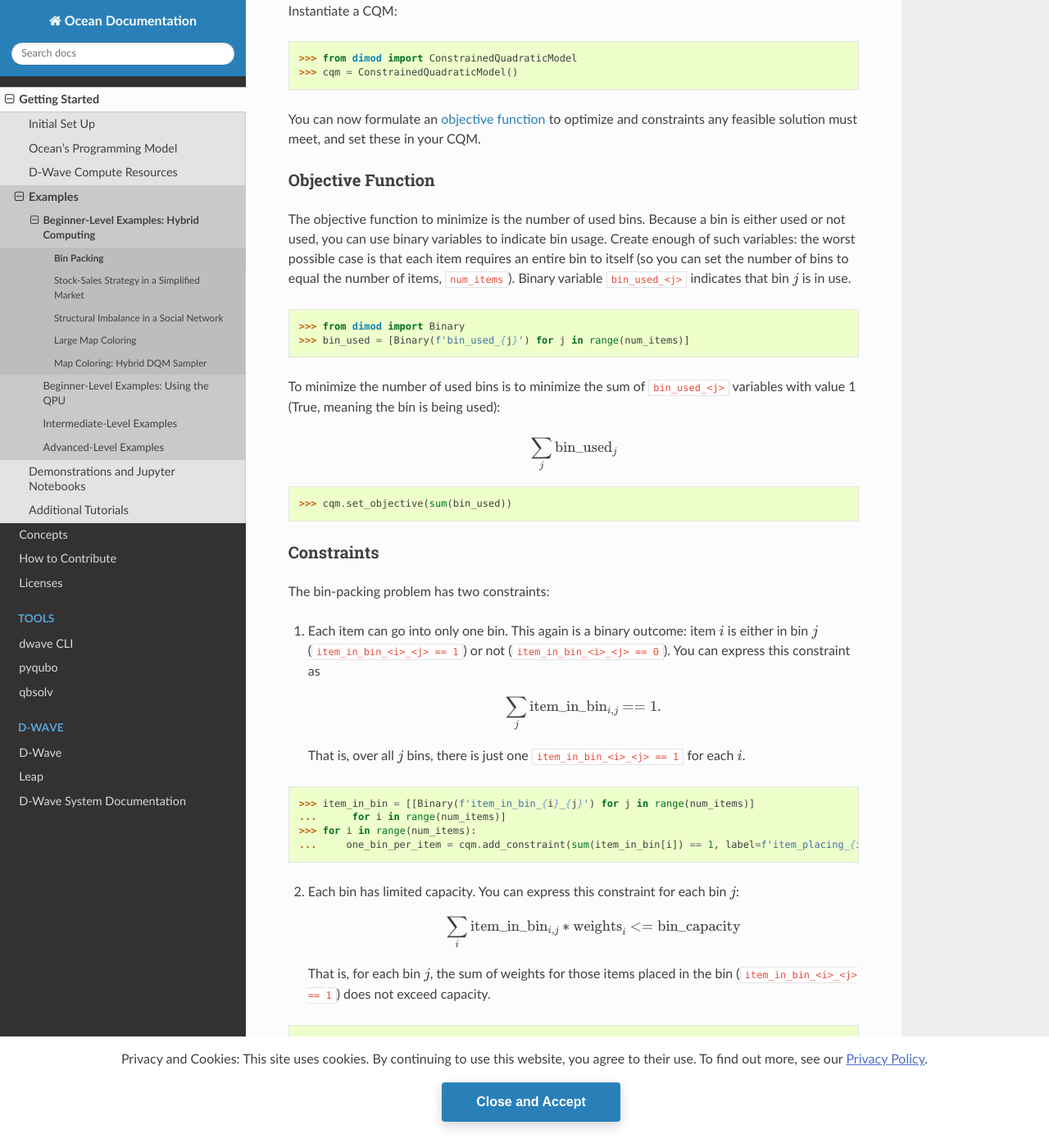
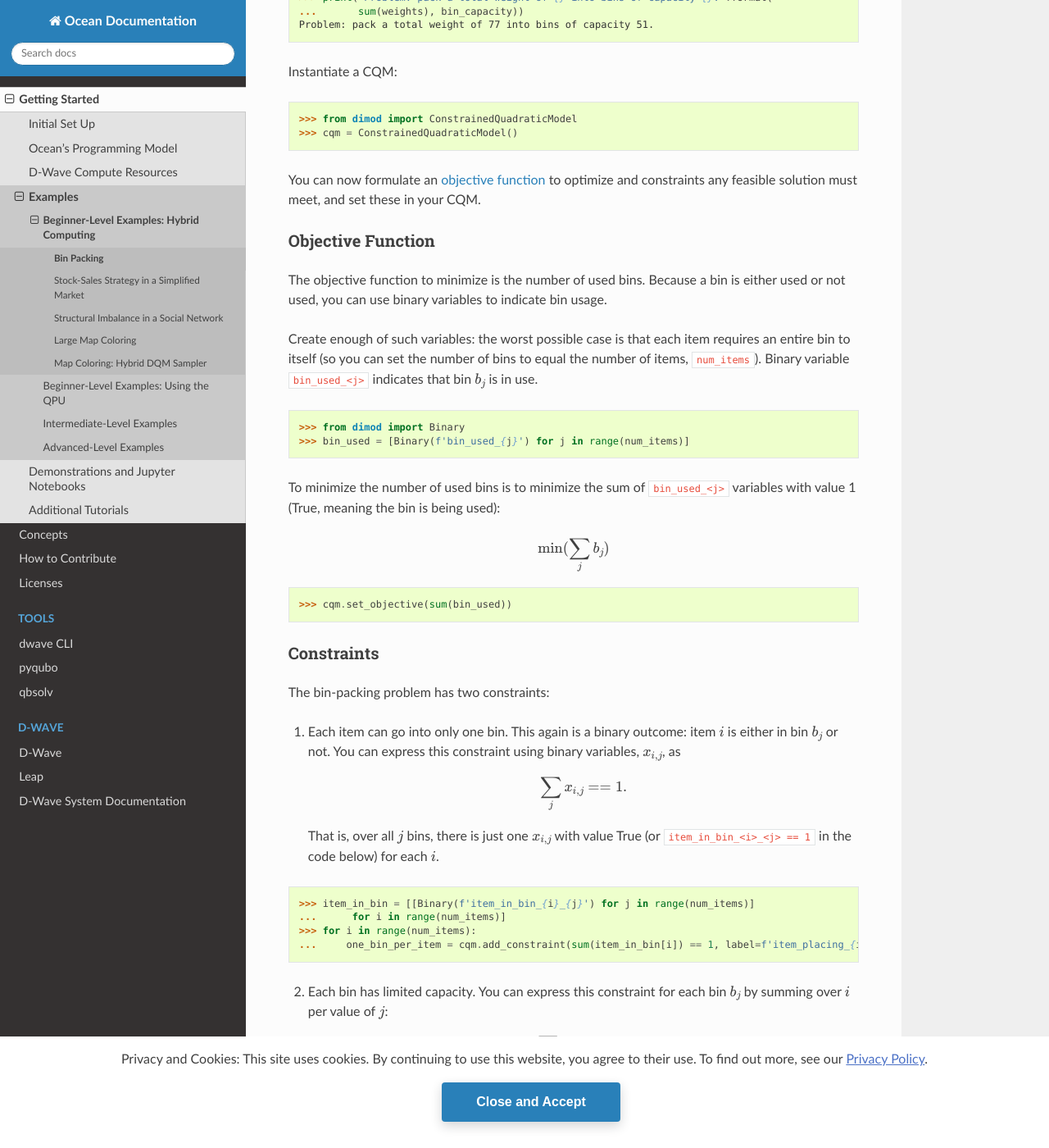
Before and after one commit to dwavesystems/dwave-ocean-sdk, a Sphinx documentation site: the page built from docs/examples/hybrid_cqm_binpacking.rst, in a window 1280 px wide and 1400 px high, scrolled down 1138 px. Shown: the whole window at 82% size. Built offline with Sphinx 7.4.7 and the Read the Docs theme 2.0.0, drawn with Linux system fonts in a browser that asks for light colours; pages that are not in the unit, such as notebooks, are missing from menus; the version number could not be read and is left out; some of the changed text lies outside the part shown.

```diff
--- a/docs/examples/hybrid_cqm_binpacking.rst
+++ b/docs/examples/hybrid_cqm_binpacking.rst
@@ -9,7 +9,7 @@
 using Leap's hybrid :term:`CQM` solver on a constrained problem with binary variables.
 
 The bin-packing problem is to assign each item, :math:`i`, in a collection of
-items with differing weights, :math:`w`, to one of a number of bins, :math:`b`,
+items with differing weights, :math:`w_i`, to one of a number of bins, :math:`b_j`,
 with limited capacity, :math:`c`, in such a way as to minimize the number of
 bins used.
 
@@ -46,9 +46,13 @@
 Formulate the Problem
 =====================
 
-The code below sets the number of items, :code:`num_items`, assigns weights,
-:code:`weights`, randomly within a configurable range, :code:`item_weight_range`,
-and sets a bin capacity, :code:`bin_capacity`, based on the average weight.
+The code below sets some variables for the problem:
+
+* :code:`num_items` is the number of items.
+* :code:`weights` assigns weights, :math:`w_i`, to each item, `i`, randomly
+  within a configurable range, :code:`item_weight_range`.
+* :code:`bin_capacity` is the bin capacity, :math:`c`, set based on the average
+  weight.
 
 >>> import numpy as np
 >>> num_items = 15
@@ -72,10 +76,11 @@
 
 The objective function to minimize is the number of used bins. Because a bin
 is either used or not used, you can use binary variables to indicate bin usage.
+
 Create enough of such variables: the worst possible case is that each item
 requires an entire bin to itself (so you can set the number of bins to equal
 the number of items, :code:`num_items`). Binary variable :code:`bin_used_<j>`
-indicates that bin :math:`j` is in use.
+indicates that bin :math:`b_j` is in use.
 
 >>> from dimod import Binary
 >>> bin_used = [Binary(f'bin_used_{j}') for j in range(num_items)]
@@ -86,7 +91,7 @@
 
 .. math::
 
-	\sum_j \text{bin_used}_j
+	\min (\sum_j b_j)
 
 >>> cqm.set_objective(sum(bin_used))
 
@@ -96,15 +101,16 @@
 The bin-packing problem has two constraints:
 
 1. Each item can go into only one bin. This again is a binary outcome: item
-   :math:`i` is either in bin :math:`j` (:code:`item_in_bin_<i>_<j> == 1`) or
-   not (:code:`item_in_bin_<i>_<j> == 0`). You can express this constraint as
+   :math:`i` is either in bin :math:`b_j` or not. You can express this constraint
+   using binary variables, :math:`x_{i,j}`, as
 
    .. math::
 
-	\sum_j \text{item_in_bin}_{i,j} == 1.
+	\sum_j x_{i,j} == 1.
 
-   That is, over all :math:`j` bins, there is just one
-   :code:`item_in_bin_<i>_<j> == 1` for each :math:`i`.
+   That is, over all :math:`j` bins, there is just one :math:`x_{i,j}`
+   with value True (or :code:`item_in_bin_<i>_<j> == 1` in the code below) for
+   each :math:`i`.
 
 >>> item_in_bin = [[Binary(f'item_in_bin_{i}_{j}') for j in range(num_items)]
 ...      for i in range(num_items)]
@@ -112,13 +118,13 @@
 ...     one_bin_per_item = cqm.add_constraint(sum(item_in_bin[i]) == 1, label=f'item_placing_{i}')
 
 2. Each bin has limited capacity. You can express this constraint for each bin
-   :math:`j`:
+   :math:`b_j` by summing over :math:`i` per value of :math:`j`:
 
     .. math::
 
-	\sum_i \text{item_in_bin}_{i, j} * \text{weights}_i <= \text{bin_capacity}
+	\sum_i x_{i, j} * w_i <= c
 
-   That is, for each bin :math:`j`, the sum of weights for those items placed
+   That is, for each bin :math:`b_j`, the sum of weights for those items placed
    in the bin (:code:`item_in_bin_<i>_<j> == 1`) does not exceed capacity.
 
 >>> for j in range(num_items):
```
Also changed, not shown: other parts of docs/examples/hybrid_cqm_binpacking.rst (+3 -1 lines), docs/examples/hybrid_cqm_stock_selling.rst (+23 -22 lines).
